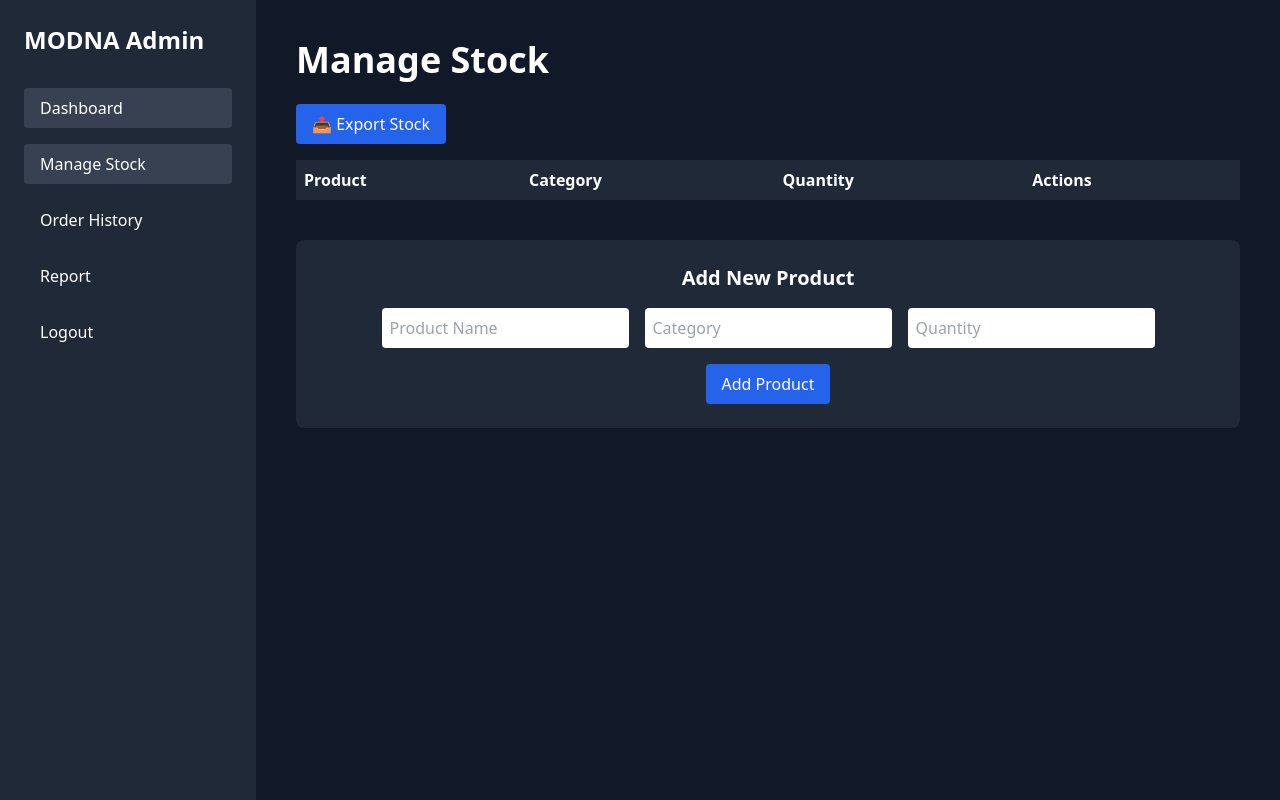
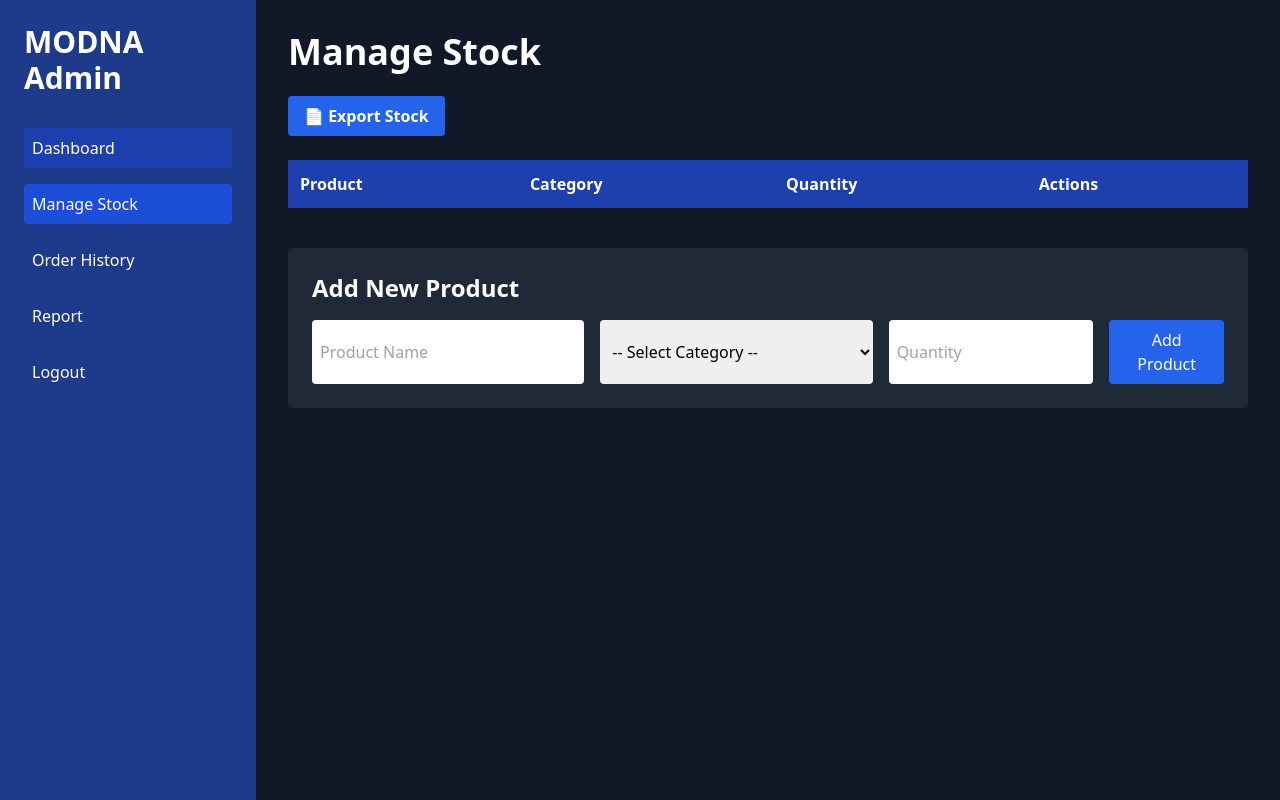
Before and after one commit to Modnalash/Platform, a plain HTML site: page manage-stock.html in a window 1280 px wide. Drawn offline with nearby package versions, Linux system fonts and the light colour scheme; no server answers.

Commit message:
Update manage-stock.html

```diff
--- a/manage-stock.html
+++ b/manage-stock.html
@@ -3,117 +3,116 @@
 <head>
   <meta charset="UTF-8" />
   <meta name="viewport" content="width=device-width, initial-scale=1.0" />
-  <title>Manage Stock - MODNA Admin</title>
-  <link href="https://cdn.jsdelivr.net/npm/tailwindcss@2.2.19/dist/tailwind.min.css" rel="stylesheet">
-  <script src="https://cdn.jsdelivr.net/npm/@supabase/supabase-js"></script>
+  <title>MODNA Admin - Manage Stock</title>
+  <script src="https://cdn.tailwindcss.com"></script>
+  <script src="https://unpkg.com/@supabase/supabase-js"></script>
 </head>
-<body class="bg-gray-900 text-white font-sans">
-  <div class="flex min-h-screen">
+<body class="bg-gray-900 text-white min-h-screen">
+  <div class="flex">
     <!-- Sidebar -->
-    <div class="w-64 bg-gray-800 p-6">
-      <h2 class="text-2xl font-bold mb-8">MODNA Admin</h2>
-      <ul class="space-y-4">
-        <li><a href="admin-dashboard.html" class="block py-2 px-4 rounded bg-gray-700">Dashboard</a></li>
-        <li><a href="manage-stock.html" class="block py-2 px-4 rounded bg-gray-700">Manage Stock</a></li>
-        <li><a href="order-history.html" class="block py-2 px-4 rounded hover:bg-gray-700">Order History</a></li>
-        <li><a href="report.html" class="block py-2 px-4 rounded hover:bg-gray-700">Report</a></li>
-        <li><a href="index.html" class="block py-2 px-4 rounded hover:bg-gray-700">Logout</a></li>
-      </ul>
+    <div class="w-64 bg-blue-900 text-white p-6 min-h-screen">
+      <h2 class="text-3xl font-bold mb-8">MODNA Admin</h2>
+      <nav class="space-y-4">
+        <a href="dashboard-admin.html" class="block bg-blue-800 p-2 rounded">Dashboard</a>
+        <a href="manage-stock.html" class="block bg-blue-700 p-2 rounded">Manage Stock</a>
+        <a href="order-history.html" class="block hover:bg-blue-800 p-2 rounded">Order History</a>
+        <a href="report.html" class="block hover:bg-blue-800 p-2 rounded">Report</a>
+        <a href="login.html" class="block hover:bg-red-600 p-2 rounded">Logout</a>
+      </nav>
     </div>
 
     <!-- Main content -->
-    <div class="flex-1 p-10">
+    <div class="flex-1 p-8">
       <h1 class="text-4xl font-bold mb-6">Manage Stock</h1>
+      <button onclick="exportStock()" class="mb-6 bg-blue-600 hover:bg-blue-700 text-white font-semibold py-2 px-4 rounded flex items-center">
+        📄 Export Stock
+      </button>
 
-      <button onclick="exportStock()" class="mb-4 px-4 py-2 bg-blue-600 hover:bg-blue-700 rounded">📤 Export Stock</button>
-
-      <table id="stockTable" class="w-full text-left border-collapse">
+      <!-- Stock Table -->
+      <div class="overflow-x-auto">
+        <table class="w-full text-left rounded bg-gray-800">
           <thead>
-          <tr class="bg-gray-800">
-            <th class="p-2">Product</th>
-            <th class="p-2">Category</th>
-            <th class="p-2">Quantity</th>
-            <th class="p-2">Actions</th>
+            <tr class="bg-blue-800 text-white">
+              <th class="p-3">Product</th>
+              <th class="p-3">Category</th>
+              <th class="p-3">Quantity</th>
+              <th class="p-3">Actions</th>
             </tr>
           </thead>
-        <tbody id="stockBody">
-          <!-- Stock rows injected here -->
+          <tbody id="stock-table-body">
+            <!-- JS Injected Rows -->
           </tbody>
         </table>
+      </div>
 
-      <div class="mt-10 p-6 bg-gray-800 rounded-lg">
-        <h2 class="text-xl font-bold mb-4 text-center">Add New Product</h2>
-        <div class="flex flex-wrap gap-4 justify-center">
-          <input type="text" id="productName" placeholder="Product Name" class="p-2 rounded text-black" />
-          <input type="text" id="productCategory" placeholder="Category" class="p-2 rounded text-black" />
-          <input type="number" id="productQty" placeholder="Quantity" class="p-2 rounded text-black" />
-          <button onclick="addProduct()" class="bg-blue-600 hover:bg-blue-700 px-4 py-2 rounded">Add Product</button>
+      <!-- Add Product Form -->
+      <div class="mt-10 bg-gray-800 p-6 rounded">
+        <h2 class="text-2xl font-semibold mb-4">Add New Product</h2>
+        <div class="flex space-x-4">
+          <input type="text" id="product-name" placeholder="Product Name" class="p-2 rounded w-1/3 text-black" />
+          <select id="product-category" class="p-2 rounded w-1/3 text-black">
+            <option value="">-- Select Category --</option>
+            <option value="Lashes">Lashes</option>
+            <option value="Adhesives">Adhesives</option>
+            <option value="Accessories">Accessories</option>
+          </select>
+          <input type="number" id="product-qty" placeholder="Quantity" class="p-2 rounded w-1/4 text-black" />
+          <button onclick="addProduct()" class="bg-blue-600 hover:bg-blue-700 text-white px-4 py-2 rounded">Add Product</button>
         </div>
       </div>
     </div>
   </div>
 
   <script>
-    const { createClient } = supabase;
-    const supabaseUrl = 'https://rwmwsaxlqblvnhfyuuqg.supabase.co';
-    const supabaseKey = 'eyJhbGciOiJIUzI1NiIsInR5cCI6IkpXVCJ9.eyJpc3MiOiJzdXBhYmFzZSIsInJlZiI6InJ3bXdzYXhscWJsdm5oZnl1dXFnIiwicm9sZSI6ImFub24iLCJpYXQiOjE3NDk4NDU3OTYsImV4cCI6MjA2NTQyMTc5Nn0.gwcRLpJzsHkSVLQs0iFULIk6eAc7FlHHF9LaERlQJ6Y';
-    const supabaseClient = createClient(supabaseUrl, supabaseKey);
+    const SUPABASE_URL = 'https://rwmwsaxlqblvnhfyuuqg.supabase.co';
+    const SUPABASE_KEY = 'eyJhbGciOiJIUzI1NiIsInR5cCI6IkpXVCJ9.eyJpc3MiOiJzdXBhYmFzZSIsInJlZiI6InJ3bXdzYXhscWJsdm5oZnl1dXFnIiwicm9sZSI6ImFub24iLCJpYXQiOjE3NDk4NDU3OTYsImV4cCI6MjA2NTQyMTc5Nn0.gwcRLpJzsHkSVLQs0iFULIk6eAc7FlHHF9LaERlQJ6Y';
+    const supabase = supabase.createClient(SUPABASE_URL, SUPABASE_KEY);
 
-    async function fetchStock() {
-      const { data, error } = await supabaseClient.from('stock').select('*');
-      if (error) return console.error(error);
-
-      const tbody = document.getElementById('stockBody');
-      tbody.innerHTML = '';
-
+    async function loadStock() {
+      const { data, error } = await supabase.from('stock').select('*');
+      const tableBody = document.getElementById('stock-table-body');
+      tableBody.innerHTML = '';
+      if (data) {
         data.forEach(item => {
-        const row = document.createElement('tr');
-        row.innerHTML = `
-          <td class="p-2">${item.name}</td>
-          <td class="p-2">${item.category}</td>
-          <td class="p-2">${item.qty}</td>
-          <td class="p-2">
+          const row = `<tr class="border-t border-gray-700">
+            <td class="p-3">${item.name}</td>
+            <td class="p-3">${item.category}</td>
+            <td class="p-3">${item.qty}</td>
+            <td class="p-3">
               <button onclick="deleteProduct(${item.id})" class="bg-red-600 hover:bg-red-700 px-3 py-1 rounded">Delete</button>
             </td>
-        `;
-        tbody.appendChild(row);
+          </tr>`;
+          tableBody.insertAdjacentHTML('beforeend', row);
         });
+      }
     }
 
     async function addProduct() {
-      const name = document.getElementById('productName').value;
-      const category = document.getElementById('productCategory').value;
-      const qty = parseInt(document.getElementById('productQty').value);
-      if (!name || !category || !qty) return alert('All fields required');
-
-      const { error } = await supabaseClient.from('stock').insert([{ name, category, qty }]);
-      if (error) return alert('Error: ' + error.message);
-
-      document.getElementById('productName').value = '';
-      document.getElementById('productCategory').value = '';
-      document.getElementById('productQty').value = '';
-      fetchStock();
+      const name = document.getElementById('product-name').value.trim();
+      const category = document.getElementById('product-category').value;
+      const qty = parseInt(document.getElementById('product-qty').value);
+      if (!name || !category || isNaN(qty)) return alert('All fields are required.');
+      const { error } = await supabase.from('stock').insert([{ name, category, qty }]);
+      if (!error) {
+        loadStock();
+        document.getElementById('product-name').value = '';
+        document.getElementById('product-category').value = '';
+        document.getElementById('product-qty').value = '';
+      } else {
+        alert('Error adding product.');
+      }
     }
 
     async function deleteProduct(id) {
-      const { error } = await supabaseClient.from('stock').delete().eq('id', id);
-      if (error) return alert('Delete failed: ' + error.message);
-      fetchStock();
+      const { error } = await supabase.from('stock').delete().eq('id', id);
+      if (!error) loadStock();
     }
 
     function exportStock() {
-      const rows = document.querySelectorAll('#stockTable tr');
-      const csv = [...rows].map(row => [...row.children].map(cell => cell.innerText).join(',')).join('\n');
-      const blob = new Blob([csv], { type: 'text/csv' });
-      const url = URL.createObjectURL(blob);
-      const a = document.createElement('a');
-      a.href = url;
-      a.download = 'modna_stock.csv';
-      a.click();
-      URL.revokeObjectURL(url);
+      alert('Export logic coming soon.');
     }
 
-    fetchStock();
+    loadStock();
   </script>
 </body>
 </html>
```
Lines whose indentation alone changed are shown as unchanged.
